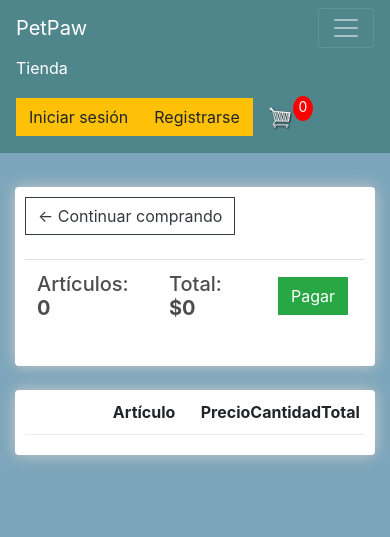
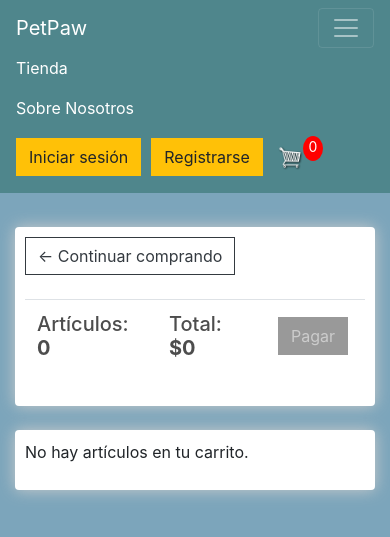
Before and after one commit to Sebastar637/tienda-mascotas, a Django app: page /cart/ in a window 390 px wide, after a click that opens the changed part. Shown: the top 537 px of the page. Run offline with Django 4.2, Linux system fonts and the light colour scheme; lists and menus that the app fills with data are empty; some libraries are stand-ins or nearby versions.

Commit message:
Pagina mas responsiva a los datos

```diff
--- a/static/css/main.css
+++ b/static/css/main.css
@@ -9,6 +9,12 @@ h1,h2,h3,h4,h5,h6{
 a {
     text-decoration: none;
     color: black;
+}
+
+.btn-disabled {
+    background-color: #999;
+    color: #ccc;
+    cursor: not-allowed;
 }
 
 .box-element{
--- a/store/apps.py
+++ b/store/apps.py
@@ -1,5 +1,4 @@
 from django.apps import AppConfig
-
 
 class StoreConfig(AppConfig):
     default_auto_field = 'django.db.models.BigAutoField'
--- a/store/templates/store/cart.html
+++ b/store/templates/store/cart.html
@@ -11,10 +11,14 @@
 				<br>
 				<table class="table">
 					<tr>
-						<th><h5>Artículos: <strong>{{order.get_cart_items}}</strong></h5></th>
-						<th><h5>Total:<strong> ${{order.get_cart_total}}</strong></h5></th>
+						<th><h5>Artículos: <strong>{{ order.get_cart_items }}</strong></h5></th>
+						<th><h5>Total:<strong> ${{ order.get_cart_total }}</strong></h5></th>
 						<th>
+							{% if items %}
 								<a style="float:right; margin:5px;" class="btn btn-success" href="{% url 'checkout' %}">Pagar</a>
+							{% else %}
+								<a style="float:right; margin:5px;" class="btn btn-success btn-disabled" href="#" disabled>Pagar</a>
+							{% endif %}
 						</th>
 					</tr>
 				</table>
@@ -22,6 +26,7 @@
 			</div>
 
 			<br>
+			{% if items %}
 				<div class="box-element">
 					<div class="cart-row">
 						<div style="flex:2"></div>
@@ -32,21 +37,41 @@
 					</div>
 					{% for item in items %}
 					<div class="cart-row">
-					<div style="flex:2"><img class="row-image" src="{{item.producto.imageURL}}"></div>
-					<div style="flex:2"><p>{{item.producto.nombre}}</p></div>
-					<div style="flex:1"><p>${{item.producto.precio}}</p></div>
+						<div style="flex:2"><img class="row-image" src="{{ item.producto.imageURL }}"></div>
+						<div style="flex:2"><p>{{ item.producto.nombre }}</p></div>
+						<div style="flex:1"><p>${{ item.producto.precio }}</p></div>
 						<div style="flex:1">
-						<p class="quantity">{{item.cantidad}}</p>
+							<p class="quantity">{{ item.cantidad }}</p>
 							<div class="quantity">
-							<img data-product="{{item.producto.id}}" data-action="add" class="chg-quantity update-cart" src="{% static  'img/arrow_up.png' %}">
-
-							<img data-product="{{item.producto.id}}" data-action="remove" class="chg-quantity update-cart" src="{% static  'img/arrow_down.png' %}">
+								<img data-product="{{ item.producto.id }}" data-action="add" class="chg-quantity update-cart" src="{% static  'img/arrow_up.png' %}">
+								<img data-product="{{ item.producto.id }}" data-action="remove" class="chg-quantity update-cart" src="{% static  'img/arrow_down.png' %}">
 							</div>
 						</div>
-					<div style="flex:1"><p>${{item.get_total}}</p></div>
+						<div style="flex:1"><p>${{ item.get_total }}</p></div>
 					</div>
 					{% endfor %}
 				</div>
+			{% else %}
+				<div class="box-element">
+					<p>No hay artículos en tu carrito.</p>
+				</div>
+			{% endif %}
 		</div>
 	</div>
+
+	<style>
+		.btn-disabled {
+			background-color: #999;
+			color: #ccc;
+			cursor: not-allowed;
+			pointer-events: none;
+			border-color: #999;
+		}
+
+		.btn-disabled:hover {
+			background-color: #999;
+			color: #ccc;
+			border-color: #999;
+		}
+	</style>
 {% endblock content %}
--- a/store/templates/store/main.html
+++ b/store/templates/store/main.html
@@ -11,7 +11,7 @@
     <link rel="stylesheet" type="text/css" href="{% static 'css/main.css' %}">
 
     <script type="text/javascript">
-		var user = '{{request.user}}'
+        var user = '{{request.user}}';
 
         function getToken(name) {
             var cookieValue = null;
@@ -28,7 +28,7 @@
             }
             return cookieValue;
         }
-		var csrftoken = getToken('csrftoken')
+        var csrftoken = getToken('csrftoken');
 
         function getCookie(name) {
             var cookieArr = document.cookie.split(";");
@@ -43,15 +43,14 @@
 
             return null;
         }
-		var cart = JSON.parse(getCookie('cart'))
+        var cart = JSON.parse(getCookie('cart'));
 
-		if (cart == undefined){
-			cart = {}
-			console.log('Cart Created!', cart)
-			document.cookie ='cart=' + JSON.stringify(cart) + ";domain=;path=/"
+        if (cart === undefined) {
+            cart = {};
+            console.log('Cart Created!', cart);
+            document.cookie ='cart=' + JSON.stringify(cart) + ";domain=;path=/";
         }
-		console.log('Cart:', cart)
-
+        console.log('Cart:', cart);
     </script>
 </head>
 <body>
@@ -67,17 +66,24 @@
                 <li class="nav-item active">
                     <a class="nav-link" href="{% url 'index' %}">Tienda</a>
                 </li>
+                <li class="nav-item active">
+                    <a class="nav-link" href="{% url 'about_us' %}">Sobre Nosotros</a>
+                </li>
+            </ul>
 
-	    </ul>
             <div class="form-inline my-2 my-lg-0">
-	     	<a href="{% url 'login' %}"class="btn btn-warning">Iniciar sesión</a>
-	     	<a href="{% url 'register' %}"class="btn btn-warning">Registrarse</a>
+                {% if user.is_authenticated %}
+                    <a href="#" class="btn btn-warning">Cerrar sesión</a>
+                {% else %}
+                    <a href="{% url 'login' %}" class="btn btn-warning" style="margin-right: 10px;">Iniciar sesión</a>
+                    <a href="{% url 'register' %}" class="btn btn-warning">Registrarse</a>
+                {% endif %}
 
                 <a href="{% url 'cart' %}">
-	    		<img  id="cart-icon" src="{% static 'img/shopping_cart.png' %}">
+                    <img id="cart-icon" src="{% static 'img/shopping_cart.png' %}">
                 </a>
+
                 <p id="cart-total">{{cartItems}}</p>
-
             </div>
         </div>
     </nav>
--- a/store/urls.py
+++ b/store/urls.py
@@ -4,6 +4,7 @@ from . import views
 
 urlpatterns = [
 	path('', views.index, name="index"),
+    path('about_us/', views.about_us, name="about_us"),
 	path('cart/', views.cart, name="cart"),
 	path('checkout/', views.checkout, name="checkout"),
     path('login/', views.login, name="login"),
--- a/store/utils.py
+++ b/store/utils.py
@@ -2,8 +2,6 @@ import json
 from .models import *
 
 def cookieCart(request):
-
-	#Create empty cart for now for non-logged in user
 	try:
 		cart = json.loads(request.COOKIES['cart'])
 	except:
@@ -19,20 +17,20 @@ def cookieCart(request):
 			cartItems += cart[i]['cantidad']
 
 			product = Product.objects.get(id=i)
-			total = (product.price * cart[i]['cantidad'])
+			total = (product.precio * cart[i]['cantidad'])
 
 			order['get_cart_total'] += total
 			order['get_cart_items'] += cart[i]['cantidad']
 
 			item = {
 				'id':product.id,
-				'product':{
+				'producto':{
 					'id':product.id,
-					'nombre':product.name,
-					'precio':product.price,
+					'nombre':product.nombre,
+					'precio':product.precio,
 				        'imageURL':product.imageURL
 					},
-				'cantidad':cart[i]['quantity'],
+				'cantidad':cart[i]['cantidad'],
 				'get_total':total,
 				}
 			items.append(item)
@@ -42,6 +40,7 @@ def cookieCart(request):
 	return {'cartItems':cartItems ,'order':order, 'items':items}
 
 def cartData(request):
+	print("cart")
 	if request.user.is_authenticated:
 		customer = request.user.customer
 		order, created = Order.objects.get_or_create(cliente=customer, completado=False)
--- a/store/views.py
+++ b/store/views.py
@@ -6,7 +6,7 @@ from .models import *
 from .utils import cookieCart, cartData
 from .forms import ProductForm
 
-def about(request):
+def about_us(request):
     context = {}
     return render(request, 'store/about.html', context)
 
```
Lines whose indentation alone changed are shown as unchanged.
